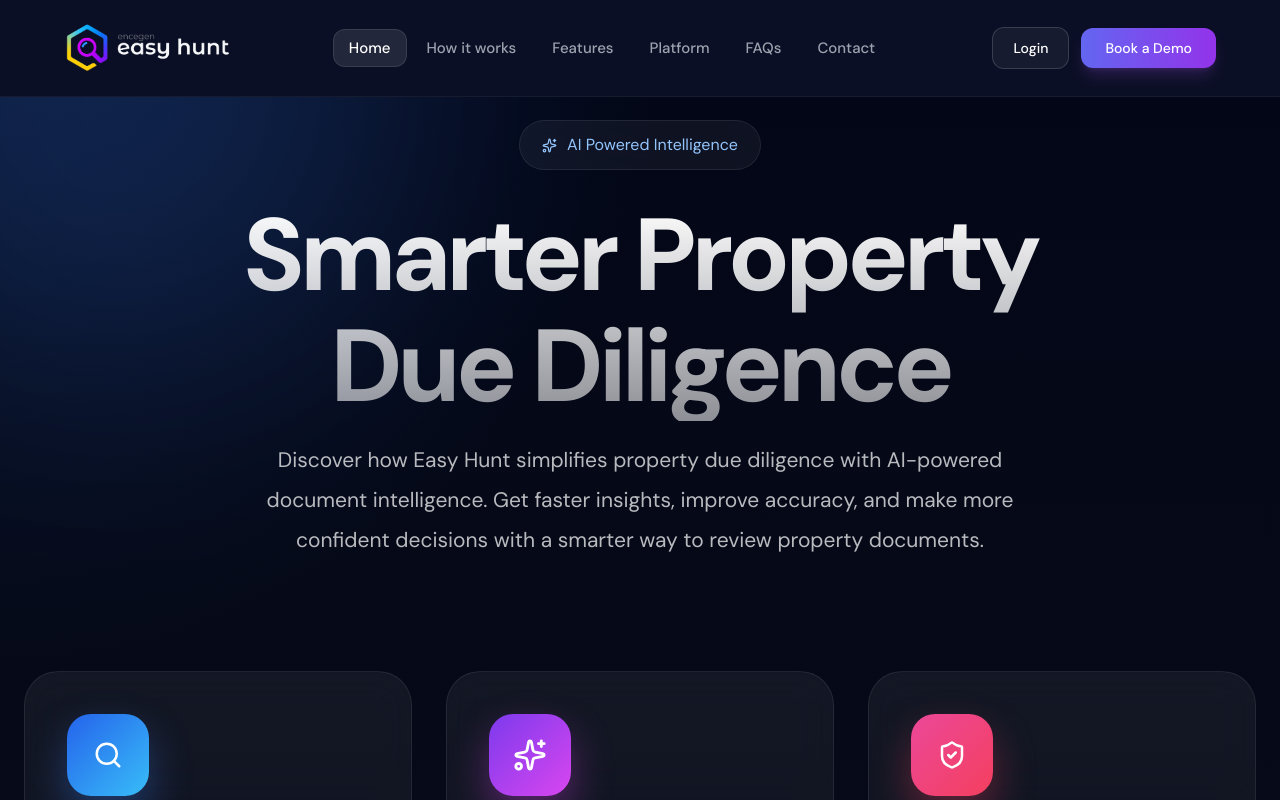
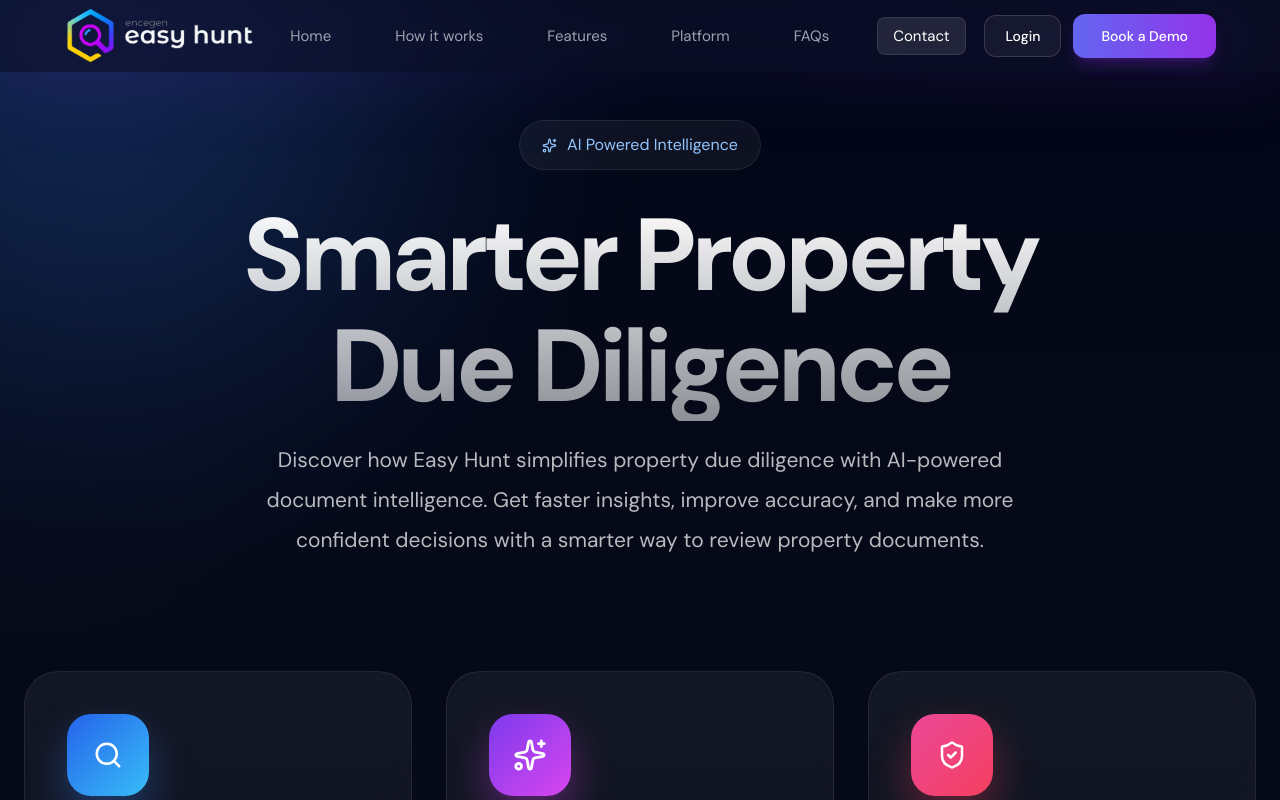
Before and after one commit to shrutiencegen-ui/easyhuntlanding, a React (Vite) app: page /discover in a window 1280 px wide. Built offline with nearby package versions, Linux system fonts and the light colour scheme.

Commit message:
hover effect

```diff
--- a/src/components/Navbar.tsx
+++ b/src/components/Navbar.tsx
@@ -1,225 +1,152 @@
-import { useState, useEffect } from "react";
-import { Menu, X } from "lucide-react";
-import { motion, AnimatePresence } from "framer-motion";
-import { useNavigate, useLocation } from "react-router-dom";
+import { useState, useEffect } from "react"
+import { Menu, X } from "lucide-react"
+import { motion, AnimatePresence } from "framer-motion"
+import { useNavigate, useLocation } from "react-router-dom"
 
 type Props = {
   openDemo: () => void;
 };
 
 export default function Navbar({ openDemo }: Props) {
-  const [scrolled, setScrolled] = useState(false);
-  const [open, setOpen] = useState(false);
-  const [active, setActive] = useState("home");
-  const [isScrolling, setIsScrolling] = useState(false);
+  const [scrolled, setScrolled] = useState(false)
+  const [open, setOpen] = useState(false)
+  const [active, setActive] = useState("home")
 
-  const navigate = useNavigate();
-  const location = useLocation();
+  const navigate = useNavigate()
+  const location = useLocation()
 
-  const navLinks = [
-    { name: "Home", id: "home" },
-    { name: "How it works", id: "how-it-works" },
-    { name: "Features", id: "product" },
-    { name: "Platform", id: "platform" },
-    { name: "FAQs", id: "faq" },
-    { name: "Contact", id: "contact" },
-  ];
-
-  /* Navbar background on scroll */
+  /* ✅ Navbar background on scroll */
   useEffect(() => {
     const handleScroll = () => {
-      setScrolled(window.scrollY > 20);
+      setScrolled(window.scrollY > 10)
+    }
 
-      if (window.scrollY < 50 && location.pathname === "/") {
-        setActive("home");
+    window.addEventListener("scroll", handleScroll)
+    return () => window.removeEventListener("scroll", handleScroll)
+  }, [])
+
+  /* ✅ PERFECT ACTIVE TAB (Intersection Observer) */
+  useEffect(() => {
+    const sections = [
+      "home",
+      "how-it-works",
+      "product",
+      "platform",
+      "faq",
+      "contact",
+    ]
+
+    const observer = new IntersectionObserver(
+      (entries) => {
+        entries.forEach((entry) => {
+          if (entry.isIntersecting) {
+            setActive(entry.target.id)
+          }
+        })
+      },
+      {
+        root: null,
+        rootMargin: "-20% 0px -60% 0px",
+        threshold: 0,
+      }
+    )
+
+    sections.forEach((id) => {
+      const el = document.getElementById(id)
+      if (el) observer.observe(el)
+    })
+
+    return () => {
+      sections.forEach((id) => {
+        const el = document.getElementById(id)
+        if (el) observer.unobserve(el)
+      })
+    }
+  }, [])
+  useEffect(() => {
+  const handleScrollEnd = () => {
+    const bottom =
+      window.innerHeight + window.scrollY >= document.body.offsetHeight - 50;
+
+    if (bottom) {
+      setActive("contact");
     }
   };
 
-    window.addEventListener("scroll", handleScroll);
+  window.addEventListener("scroll", handleScrollEnd);
+  return () => window.removeEventListener("scroll", handleScrollEnd);
+}, []);
 
-    return () => window.removeEventListener("scroll", handleScroll);
-  }, [location.pathname]);
+  /* ✅ Route change handling */
+  useEffect(() => {
+    if (location.pathname !== "/") {
+      setActive("")
+    }
+  }, [location.pathname])
 
-  /* Active section detection */
-  useEffect(() => {
-    if (location.pathname !== "/") return;
-
-    const observerOptions = {
-      root: null,
-      rootMargin: "-40% 0px -50% 0px",
-      threshold: 0,
-    };
-
-    const observerCallback = (entries: IntersectionObserverEntry[]) => {
-      entries.forEach((entry) => {
-        if (entry.isIntersecting && !isScrolling) {
-  setActive(entry.target.id);
-}
-      });
-    };
-
-    const observer = new IntersectionObserver(
-      observerCallback,
-      observerOptions
-    );
-
-    navLinks.forEach((link) => {
-      const el = document.getElementById(link.id);
-
-      if (el) observer.observe(el);
-    });
-
-    return () => observer.disconnect();
-  }, [location.pathname]);
-
-  /* Smooth scroll function */
-  const smoothScroll = (id: string) => {
-    const el = document.getElementById(id);
-
-    if (el) {
-      const offset = 85;
-
-      const top =
-        el.getBoundingClientRect().top +
-        window.pageYOffset -
-        offset;
-
-      window.scrollTo({
-        top,
-        behavior: "smooth",
-      });
-    }
-  };
-
-  /* Nav click */
+  /* ✅ Smooth navigation */
   const scrollToSection = (id: string) => {
-  setOpen(false);
-
-  // immediately active set
-  setActive(id);
-
-  // observer temporarily stop
-  setIsScrolling(true);
+    setOpen(false)
+    setActive(id)
 
     if (location.pathname !== "/") {
-    navigate("/");
-
-    setTimeout(() => {
-      const section = document.getElementById(id);
-
-      if (section) {
-        const offset = 85;
-
-        const top =
-          section.getBoundingClientRect().top +
-          window.pageYOffset -
-          offset;
-
-        window.scrollTo({
-          top,
-          behavior: "smooth",
-        });
-      }
-
-      // re-enable observer
-      setTimeout(() => {
-        setIsScrolling(false);
-      }, 1000);
-    }, 500);
-
-    return;
-  }
-
-  const section = document.getElementById(id);
-
-  if (section) {
-    const offset = 85;
-
-    const top =
-      section.getBoundingClientRect().top +
-      window.pageYOffset -
-      offset;
-
-    window.scrollTo({
-      top,
-      behavior: "smooth",
-    });
-  }
-
-  // re-enable observer after scroll
-  setTimeout(() => {
-    setIsScrolling(false);
-  }, 1000);
-};
-
-  /* Handle hash navigation */
-  useEffect(() => {
-    if (location.pathname === "/") {
-      const hash = window.location.hash.replace("#", "");
-
-      if (hash) {
-        setTimeout(() => {
-          smoothScroll(hash);
-          setActive(hash);
-        }, 200);
+      navigate("/", { state: { scrollTo: id } })
+    } else {
+      document.getElementById(id)?.scrollIntoView({ behavior: "smooth" })
     }
   }
-  }, [location]);
 
   return (
     <header className="fixed top-0 left-0 right-0 z-50">
+
+      {/* Progress Line */}
+      <motion.div
+        className="absolute top-0 left-0 h-[2px] bg-gradient-to-r from-indigo-500 via-purple-500 to-pink-500"
+        style={{ width: scrolled ? "100%" : "0%" }}
+        transition={{ duration: 0.4 }}
+      />
+
+      {/* Glow */}
+      <div className="absolute inset-0 -z-10 bg-gradient-to-r from-purple-700/20 via-indigo-600/10 to-purple-700/20 blur-2xl" />
+
       <div
-        className={`transition-all duration-500 bg-[#0b0f25] border-b border-white/5 ${
-          scrolled ? "py-3 shadow-2xl shadow-black" : "py-5"
+        className={`transition-all duration-500 ${
+          scrolled
+            ? "bg-[#0b0f25]/80 backdrop-blur-xl shadow-lg shadow-purple-900/10"
+            : "bg-[#0b0f25]/60 backdrop-blur-md"
         }`}
       >
-        <div className="max-w-7xl mx-auto px-4 sm:px-6 lg:px-16 flex items-center justify-between">
+        <div className="max-w-7xl mx-auto px-4 sm:px-6 lg:px-16 h-[72px] flex items-center justify-between gap-4">
 
-          {/* Logo */}
+          {/* ✅ LOGO FIXED */}
   <div
   onClick={() => scrollToSection("home")}
-            className="cursor-pointer shrink-0"
+  className="flex items-center gap-1 cursor-pointer select-none"
 >
  <img
   src="/logo.png"
-              alt="Logo"
-              className="h-10 sm:h-14 w-auto object-contain"
+  alt="Easy Hunt Logo"
+  className="h-12 sm:h-14 md:h-16 w-auto object-contain"
 />
+
+
 </div>
 
           {/* Desktop Nav */}
-          <nav className="hidden md:flex items-center justify-center gap-1 flex-1">
-            {navLinks.map((link) => (
-              <button
-                key={link.id}
-                onClick={() => scrollToSection(link.id)}
-                className={`relative px-4 py-2 text-[14px] lg:text-[15px] font-medium transition-colors duration-300 ${
-                  active === link.id
-                    ? "text-white"
-                    : "text-gray-400 hover:text-white"
-                }`}
-              >
-                {active === link.id && (
-                  <motion.div
-                    layoutId="pill-active"
-                    className="absolute inset-0 bg-white/10 rounded-xl border border-white/10"
-                    transition={{
-                      type: "spring",
-                      stiffness: 400,
-                      damping: 30,
-                    }}
-                  />
-                )}
-
-                <span className="relative z-10">
-                  {link.name}
-                </span>
-              </button>
-            ))}
+          <nav className="hidden md:flex items-center gap-4 lg:gap-8 text-[14px] lg:text-[15px]">
+            <NavLink active={active === "home"} onClick={() => scrollToSection("home")}>Home</NavLink>
+            <NavLink active={active === "how-it-works"} onClick={() => scrollToSection("how-it-works")}>How it works</NavLink>
+            <NavLink active={active === "product"} onClick={() => scrollToSection("product")}>Features</NavLink>
+            <NavLink active={active === "platform"} onClick={() => scrollToSection("platform")}>Platform</NavLink>
+            <NavLink active={active === "faq"} onClick={() => scrollToSection("faq")}>FAQs</NavLink>
+            <NavLink active={active === "contact"} onClick={() => scrollToSection("contact")}>Contact</NavLink>
           </nav>
 
           {/* CTA */}
-          <div className="hidden md:flex items-center gap-3 shrink-0">
+        {/* CTA BUTTONS */}
+<div className="hidden md:flex items-center gap-3">
+
+            {/* LOGIN BUTTON */}
             <button
               onClick={() =>
                 window.open(
@@ -227,25 +154,30 @@ const scrollToSection = (id: string) => {
                   "_self"
                 )
               }
-              className="px-5 py-2.5 rounded-xl border border-white/15 bg-white/5 text-white text-sm font-medium hover:bg-white/10 transition"
+              className="px-5 py-2.5 rounded-xl border border-white/15
+              bg-white/5 text-white text-sm font-medium
+              hover:bg-white/10 transition-all duration-300"
             >
               Login
             </button>
 
+              {/* BOOK DEMO BUTTON */}
                 <button
                   onClick={openDemo}
-              className="px-6 py-2.5 rounded-xl text-white text-sm font-medium bg-gradient-to-r from-indigo-500 to-purple-600 shadow-lg shadow-purple-500/20 active:scale-95 transition-all"
+                  className="relative px-4 py-2.5 md:px-5 md:py-2.5 lg:px-7 lg:py-3 rounded-xl text-white text-sm font-medium bg-gradient-to-r from-indigo-500 to-purple-600 shadow-lg shadow-purple-700/30 hover:shadow-purple-700/60 transition-all overflow-hidden whitespace-nowrap"
                 >
+                  <span className="relative z-10">
                     Book a Demo
+                  </span>
+
+                  <span className="absolute inset-0 bg-white/10 opacity-0 hover:opacity-100 transition" />
                 </button>
+
               </div>
 
           {/* Mobile Toggle */}
-          <button
-            className="md:hidden p-2 text-white"
-            onClick={() => setOpen(!open)}
-          >
-            {open ? <X size={24} /> : <Menu size={24} />}
+          <button className="md:hidden text-white" onClick={() => setOpen(!open)}>
+            {open ? <X size={26} /> : <Menu size={26} />}
           </button>
         </div>
       </div>
@@ -254,27 +186,84 @@ const scrollToSection = (id: string) => {
       <AnimatePresence>
         {open && (
           <motion.div
-            initial={{ opacity: 0, y: -10 }}
+            initial={{ opacity: 0, y: -15 }}
             animate={{ opacity: 1, y: 0 }}
-            exit={{ opacity: 0, y: -10 }}
-            className="md:hidden bg-[#0b0f25] border-b border-white/10 p-6 space-y-2 shadow-2xl"
+            exit={{ opacity: 0, y: -15 }}
+            className="md:hidden mx-6 mt-3 rounded-2xl bg-[#0b0f25]/95 backdrop-blur-xl border border-white/10 p-6 space-y-5 text-gray-300"
           >
-            {navLinks.map((link) => (
+            <MobileLink onClick={() => scrollToSection("home")}>Home</MobileLink>
+            <MobileLink onClick={() => scrollToSection("how-it-works")}>How it works</MobileLink>
+            <MobileLink onClick={() => scrollToSection("product")}>Features</MobileLink>
+            <MobileLink onClick={() => scrollToSection("platform")}>Platform</MobileLink>
+            <MobileLink onClick={() => scrollToSection("faq")}>FAQs</MobileLink>
+            <MobileLink onClick={() => scrollToSection("contact")}>Contact</MobileLink>
+
             <button
-                key={link.id}
-                onClick={() => scrollToSection(link.id)}
-                className={`block w-full text-left px-4 py-3 rounded-xl ${
-                  active === link.id
-                    ? "bg-white/10 text-white"
-                    : "text-gray-400"
-                }`}
+              onClick={openDemo}
+              className="w-full mt-2 px-6 py-3 rounded-xl text-white bg-gradient-to-r from-indigo-500 to-purple-600 shadow-lg shadow-purple-700/30"
             >
-                {link.name}
+              Book a Demo
             </button>
-            ))}
+                        <MobileLink
+              onClick={() =>
+                window.open(
+                  "https://easyhunt.in/login",
+                  "_self"
+                )
+              }
+            >
+              Login
+            </MobileLink>
           </motion.div>
         )}
       </AnimatePresence>
     </header>
-  );
+  )
 }
+
+/* Desktop Link */
+function NavLink({
+  children,
+  onClick,
+  active,
+}: {
+  children: React.ReactNode
+  onClick: () => void
+  active: boolean
+}) {
+  return (
+    <button
+      onClick={onClick}
+      className={`relative px-4 py-2 transition ${
+        active ? "text-white" : "text-gray-400 hover:text-white"
+      }`}
+    >
+      {active && (
+        <motion.span
+          layoutId="nav-pill"
+          className="absolute inset-0 rounded-lg bg-white/10 backdrop-blur-md border border-white/10"
+          transition={{ type: "spring", stiffness: 400, damping: 30 }}
+        />
+      )}
+      <span className="relative z-10">{children}</span>
+    </button>
+  )
+}
+
+/* Mobile Link */
+function MobileLink({
+  children,
+  onClick,
+}: {
+  children: React.ReactNode
+  onClick: () => void
+}) {
+  return (
+    <div
+      onClick={onClick}
+      className="text-base hover:text-white transition-colors cursor-pointer"
+    >
+      {children}
+    </div>
+  )
+}
```
Also changed, not shown: src/pages/DiscoverPage.css (+24 -0 lines). Lines whose indentation alone changed are shown as unchanged.
